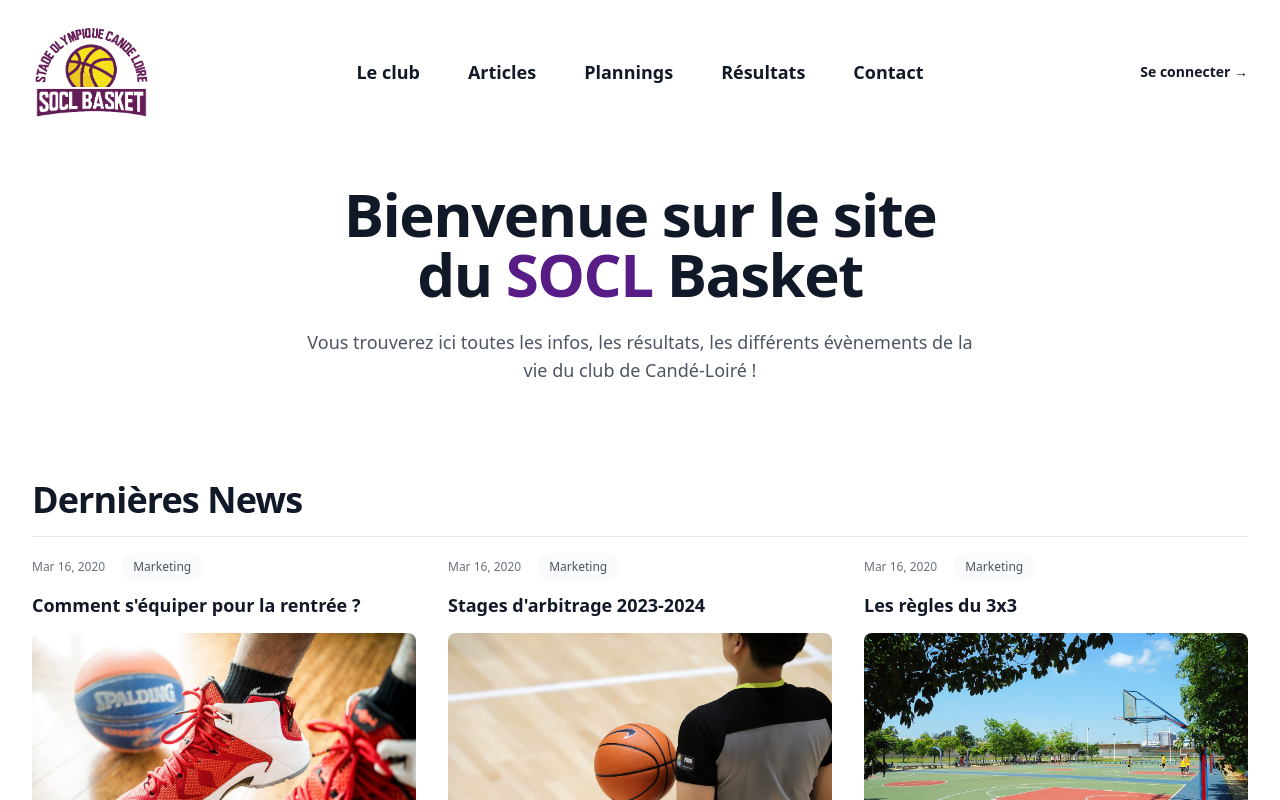
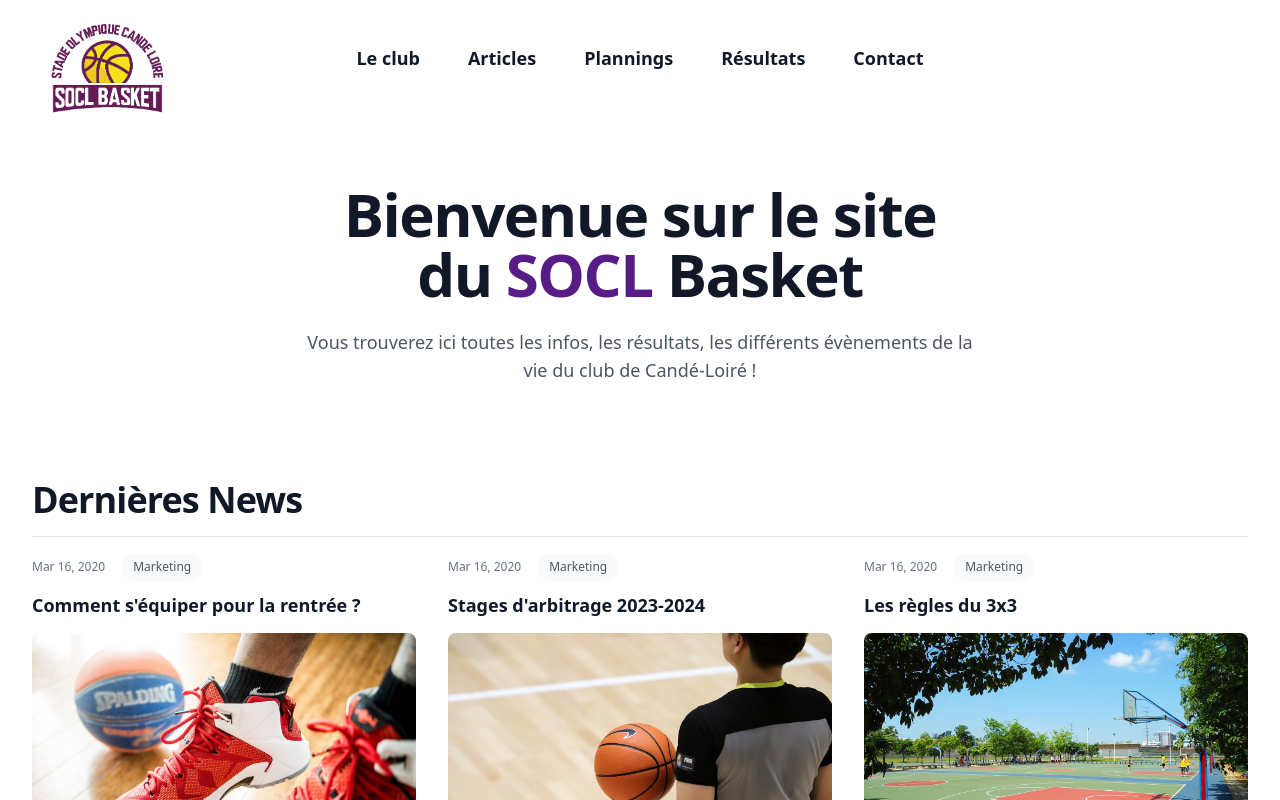
Before and after one commit to BriceJuhel/club-basket, a React (Create React App) app: page / in a window 1280 px wide. Shown: the top 800 px of the page. Built offline with nearby package versions, Linux system fonts and the light colour scheme.

Commit message:
Fix logo position

```diff
--- a/src/components/NavBar.tsx
+++ b/src/components/NavBar.tsx
@@ -17,12 +17,12 @@ export default function NavBar() {
 
   return (
     <div className="bg-white">
-      <header className="absolute inset-x-0 top-0 z-50 2xl:w-2/3 2xl:mx-auto">
-        <nav className="flex items-center justify-between p-6 lg:px-8" aria-label="Global">
-          <div className="flex lg:flex-1">
+      <header className="absolute inset-x-0 top-0 lg:top-5 z-50 2xl:w-2/3 2xl:mx-auto">
+        <nav className="flex items-center lg:justify-center justify-between p-6 lg:px-8" aria-label="Global">
+          <div className="flex lg:flex-1 max-w-xs lg:absolute lg:inset-x-12 lg:top-0 lg:z-50">
             <a href="/" className="-m-1.5 p-1.5">
               <img
-                className="lg:h-24 h-16 w-auto"
+                className="sm:h-24 h-16 w-auto"
                 src="/images/logo.png"
                 alt="Logo"
               />
@@ -35,7 +35,7 @@ export default function NavBar() {
               onClick={() => setMobileMenuOpen(true)}
             >
               <span className="sr-only">Open main menu</span>
-              <Bars3Icon className="h-6 w-6" aria-hidden="true" />
+              <Bars3Icon className="h-10 w-10" aria-hidden="true" />
             </button>
           </div>
           <div className="hidden lg:flex lg:gap-x-12">
@@ -45,22 +45,16 @@ export default function NavBar() {
               </NavLink>
             ))}
           </div>
-          <div className="hidden lg:flex lg:flex-1 lg:justify-end">
-            <a href="#" className="text-sm font-semibold leading-6 text-gray-900">
-              Se connecter <span aria-hidden="true">&rarr;</span>
-            </a>
-          </div>
         </nav>
         <Dialog as="div" className="lg:hidden" open={mobileMenuOpen} onClose={setMobileMenuOpen}>
           <div className="fixed inset-0 z-50" />
           <Dialog.Panel className="fixed inset-y-0 right-0 z-50 w-full overflow-y-auto bg-white px-6 py-6 sm:max-w-sm sm:ring-1 sm:ring-gray-900/10">
             <div className="flex items-center justify-between">
               <a href="#" className="-m-1.5 p-1.5">
-                <span className="sr-only">Your Company</span>
                 <img
                   className="h-8 w-auto"
-                  src="/logo.png"
-                  alt=""
+                  src="/images/logo.png"
+                  alt="Logo"
                 />
               </a>
               <button
@@ -85,14 +79,6 @@ export default function NavBar() {
                     </a>
                   ))}
                 </div>
-                <div className="py-6">
-                  <a
-                    href="#"
-                    className="-mx-3 block rounded-lg px-3 py-2.5 text-base font-semibold leading-7 text-gray-900 hover:bg-gray-50"
-                  >
-                    Se connecter
-                  </a>
-                </div>
               </div>
             </div>
           </Dialog.Panel>
```
